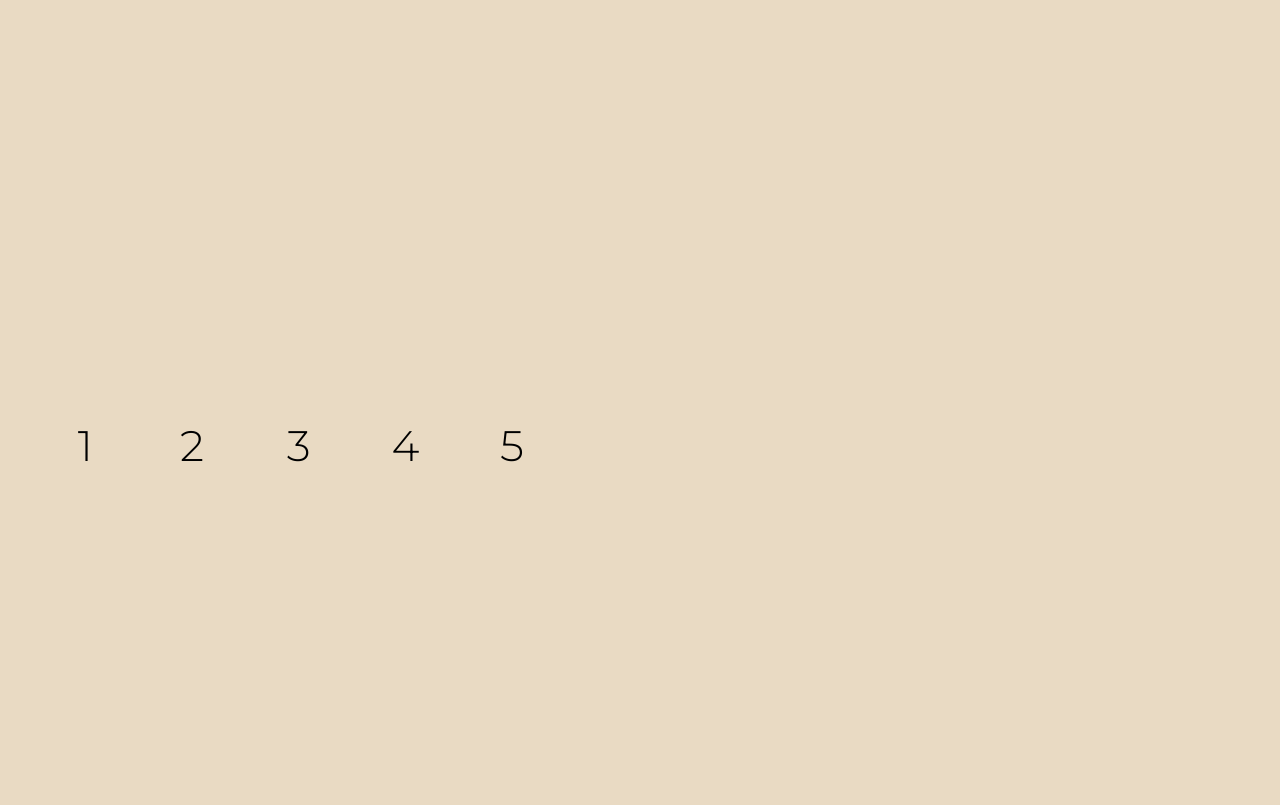
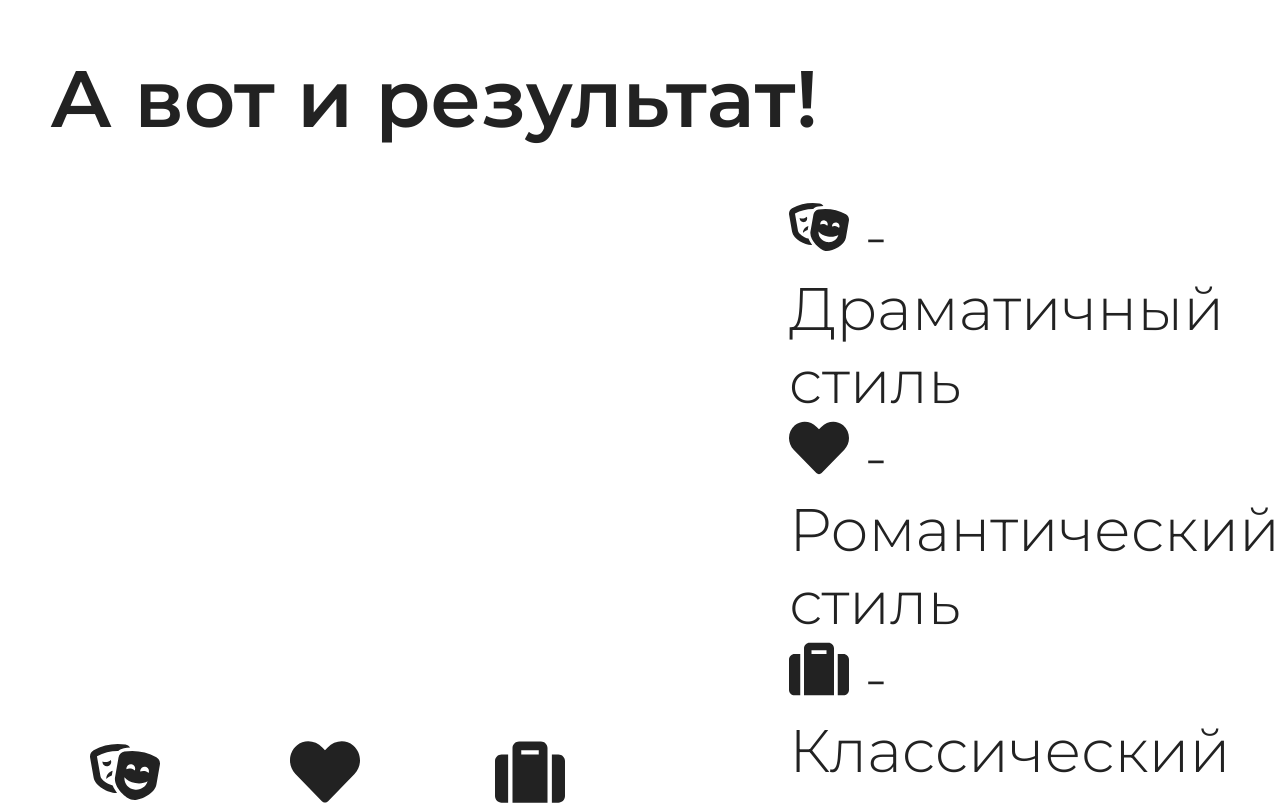
Before and after one commit to vansavagee/style-test, a React (Create React App) app: page /result in a window 1280 px wide. Shown: the top 805 px of the page. Built offline with nearby package versions, Linux system fonts and the light colour scheme.

Commit message:
fixed result page

```diff
--- a/package.json
+++ b/package.json
@@ -9,6 +9,7 @@
     "@testing-library/user-event": "^13.5.0",
     "react": "^18.2.0",
     "react-dom": "^18.2.0",
+    "react-icons": "^4.9.0",
     "react-redux": "^8.0.5",
     "react-router-dom": "^6.11.2",
     "react-scripts": "5.0.1",
--- a/src/App.js
+++ b/src/App.js
@@ -141,7 +141,9 @@ export class App extends Component {
       }
 
       addToAnswer(question,answer){
+        const { v4: uuidv4 } = require('uuid');
 
+          console.log(uuidv4());
           this.setState({answers:{...this.state.answers,
             [question.id]:answer}},()=>{
               if(Object.keys(this.state.answers).length===11){
--- a/src/components/Question.js
+++ b/src/components/Question.js
@@ -1,41 +1,42 @@
 import React, { Component } from 'react'
 
 export class Question extends Component {
-  constructor(props){
-    super(props)
-    this.state={
-    }
-  }
+
   render() {
+    console.log('this.props.answers:', this.props.answers)
+
     return (
       <div className='task' >
         <h3>{this.props.question.task}</h3>
+        <div className='fivepictures'>
 
-        <img className={this.props.answers[this.props.question.id]===1?'imgforquestion active':'imgforquestion'}
-        src={"./img/"+this.props.question.id+"/"+this.props.question.img1}
-       onClick = {()=> {
-        this.setState({chosen1 : !this.state.chosen1})
-        this.props.onAdd(this.props.question,1)}}/>
+        <img
+          className={this.props.answers[this.props.question.id]===1?'imgforquestion active':'imgforquestion'}
+          src={"./img/"+this.props.question.id+"/"+this.props.question.img1}
+          onClick = {()=> {
+            this.props.onAdd(this.props.question,1)
+          }}
+        />
+        <p className='numberofpicture' >1.</p>
+
         <img className={this.props.answers[this.props.question.id]===2?'imgforquestion active':'imgforquestion'}
         src={"./img/"+this.props.question.id+"/"+this.props.question.img2}
         onClick = {()=> {
-          this.setState({chosen2 : !this.state.chosen2})
           this.props.onAdd(this.props.question,2)}}/>
         <img className={this.props.answers[this.props.question.id]===3?'imgforquestion active':'imgforquestion'}
         src={"./img/"+this.props.question.id+"/"+this.props.question.img3}
         onClick = {()=> {
-          this.setState({chosen3 : !this.state.chosen3})
           this.props.onAdd(this.props.question,3)}}/>
         <img className={this.props.answers[this.props.question.id]===4?'imgforquestion active':'imgforquestion'}
         src={"./img/"+this.props.question.id+"/"+this.props.question.img4}
         onClick = {()=> {
-          this.setState({chosen4 : !this.state.chosen4})
           this.props.onAdd(this.props.question,4)}}/>
         <img className={this.props.answers[this.props.question.id]===5?'imgforquestion active':'imgforquestion'}
         src={"./img/"+this.props.question.id+"/"+this.props.question.img5}
         onClick = {()=> {
-          this.setState({chosen5 : !this.state.chosen5})
           this.props.onAdd(this.props.question,5)}}/>
+        </div>
+
      </div>
     )
   }
--- a/src/components/Result.js
+++ b/src/components/Result.js
@@ -1,4 +1,5 @@
 import React, { Component } from 'react'
+import {FaTheaterMasks, FaHeart, FaSuitcase, FaPalette, FaGlassCheers} from 'react-icons/fa'
 export class Result extends Component {
    constructor(props){
     super(props);
@@ -23,25 +24,36 @@ export class Result extends Component {
   render() {
     return (
       <div className='result'>
- <svg viewBox="0 0 300 300" className='stat'>
-  <rect x="10" y={100-(this.state.final[1]*10)} width="20" height={this.state.final[1]*10} fill="#f00"></rect>
-  <rect x="35" y={100-(this.state.final[2]*10)} width="20" height={this.state.final[2]*10}  fill="#0f0"></rect>
-  <rect x="60" y={100-(this.state.final[3]*10)} width="20" height={this.state.final[3]*10}  fill="#00f"></rect>
-  <rect x="85" y={100-(this.state.final[4]*10)} width="20" height={this.state.final[4]*10} fill="#f80"></rect>
-  <rect x="110" y={100-(this.state.final[5]*10)} width="20" height={this.state.final[5]*10}  fill="#ccc"></rect>
-  <text x="20" y="108" font-size="10" text-anchor="middle">1</text>
-  <text x="45" y="108" font-size="10" text-anchor="middle">2</text>
-  <text x="70" y="108"  font-size="10" text-anchor="middle">3</text>
-  <text x="95" y="108"  font-size="10" text-anchor="middle">4</text>
-  <text x="120" y="108" font-size="10" text-anchor="middle">5</text>
-   </svg>
-   <span className='textToStat'>Текст справа от объекта</span>
+        <p className='resultname'>А вот и результат!</p>
+        <div className='statfull'>
+          <svg className='stat'>
+            <rect x="50" y={500-(this.state.final[1]*50)} width="150" height={this.state.final[1]*50} fill="#ECE0C8"></rect>
+            <rect x="250" y={500-(this.state.final[2]*50)} width="150" height={this.state.final[2]*50}  fill="#F5DEB3"></rect>
+            <rect x="450" y={500-(this.state.final[3]*50)} width="150" height={this.state.final[3]*50}  fill="#fFE4C4"></rect>
+            <rect x="650" y={500-(this.state.final[4]*50)} width="150" height={this.state.final[4]*50} fill="#D2B48C "></rect>
+            <rect x="850" y={500-(this.state.final[5]*50)} width="150" height={this.state.final[5]*50}  fill="#f0EAD6 "></rect>
+           <FaTheaterMasks x="90" y="520" font-size="70" text-anchor="middle"/>
+           <FaHeart x="290" y="520" font-size="70" text-anchor="middle"/>
+           <FaSuitcase x="495" y="520" font-size="70" text-anchor="middle"/>
+           <FaPalette x="695" y="520" font-size="70" text-anchor="middle"/>
+           <FaGlassCheers x="895" y="520" font-size="70" text-anchor="middle"/>
+          </svg>
+          <div className='list'>
+          <p><FaTheaterMasks /> - Драматичный<br/>cтиль<br />
+         <FaHeart/> - Романтический <br/>стиль<br />
+          <FaSuitcase /> - Классический <br/>стиль<br/>
+          <FaPalette /> - Инфантильный <br/>стиль<br/>
+          <FaGlassCheers /> - Отвязный <br/>стиль</p>
+        </div>
+
+        </div>
+
+
+
       </div>
-
     )
   }
 
 
 }
-
 export default Result
--- a/src/index.css
+++ b/src/index.css
@@ -5,7 +5,7 @@
 }
 
 body{
-    background: #e9dac3;
+    background: #ffffff;
     color: #222;
     font-family: 'Montserrat', sans-serif;
 
@@ -122,3 +122,37 @@ main {
   .knopka:active {
     top: 2px;
   }
+.result{
+  font-size: 60px;
+
+}
+.statfull{
+  display: flex;
+
+}
+.stat{
+  width: 1000px;
+  height: 650px;
+  margin-top: 70px;
+
+}
+.list{
+  margin-top: 50px;
+  margin-left: 150px;
+}
+.resultname{
+  font-weight: 600;
+  font-size: 80px;
+  margin-left: 50px;
+  margin-top: 50px;
+}
+.numberofpicture{
+  position: absolute;
+  font-weight: 600;
+  top:15%;
+  left: 7%;
+  color: #ffffff;
+}
+.fivepictures{
+  position: relative;
+}
```
Also changed, not shown: 1 other file (tests, documents, lock files or other folders).
